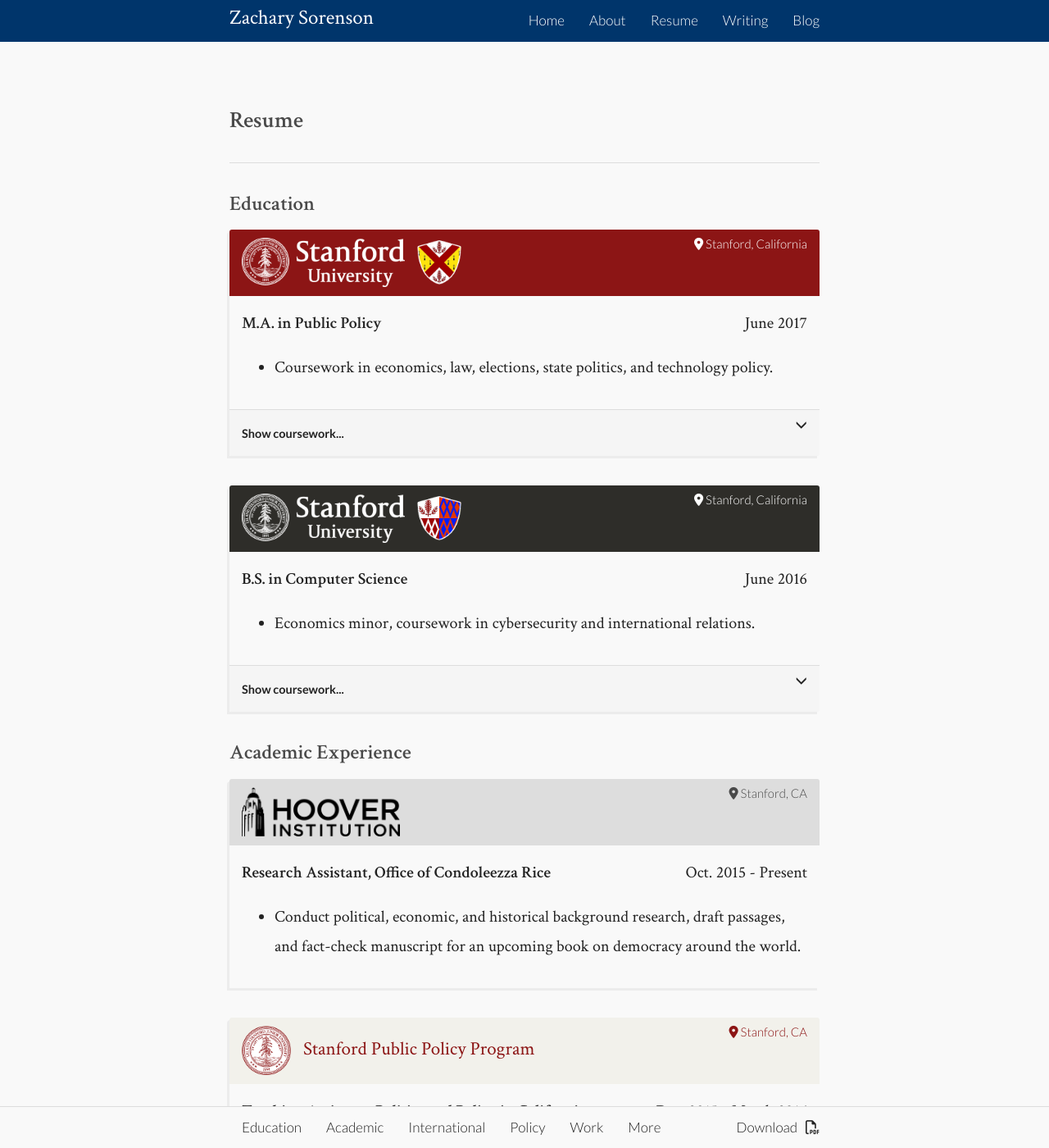
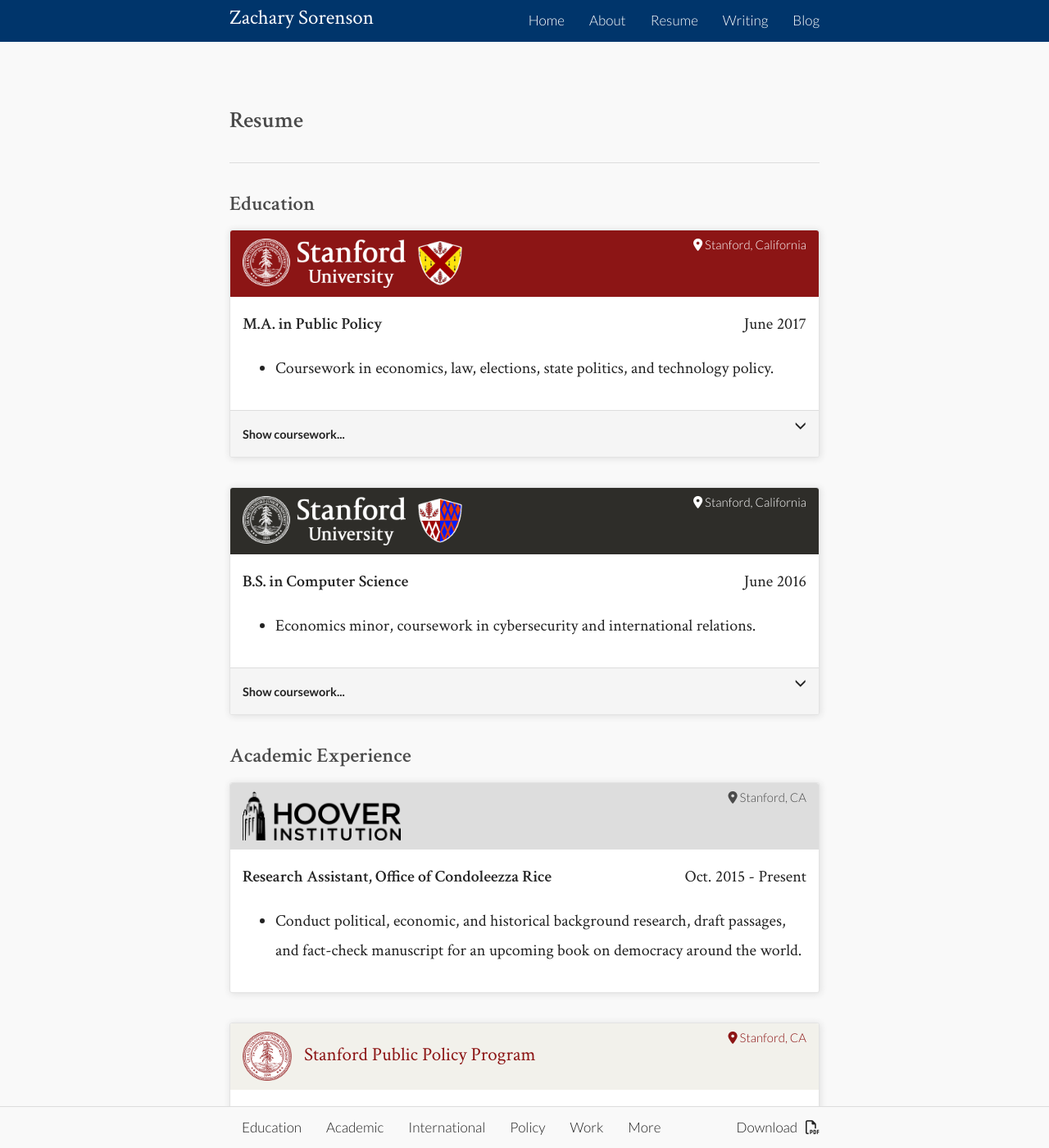
Before and after one commit to zwsorenson/zwsorenson.github.io, a Jekyll site: the page built from resume/index.html, in a window 1280 px wide and 1400 px high. Shown: the whole window at 82% size. Built offline with Jekyll 4.4.1, drawn with Linux system fonts in a browser that asks for light colours; nearby versions of some CDN libraries; comment, search, counter and statistics services are not loaded.

Commit message:
made resume and front page styles match

```diff
--- a/_sass/bootstrap/_panels.scss
+++ b/_sass/bootstrap/_panels.scss
@@ -294,12 +294,8 @@
 .panel-resume,
 .panel-primary .panel-resume,
 .panel-default .panel-resume {
-    border: 0px;
-    @include box-shadow(-3px 3px 0px rgba(0,0,0,.05));
-
-    .panel-body {
-    }
-
-    border-bottom-left-radius: 0px;
-    border-bottom-right-radius: 0px;
+    background-color: #fff;
+    border: 1px solid $well-border;
+    border-radius: $border-radius-small;
+    @include box-shadow(1px 1px 8px $gray-light);
 }
--- a/_sass/bootstrap/_wells.scss
+++ b/_sass/bootstrap/_wells.scss
@@ -26,7 +26,7 @@
     background-color: #fff;
     border: 1px solid $well-border;
     border-radius: $border-radius-small;
-    @include box-shadow(1px 1px 1px $gray-light);
+    @include box-shadow(1px 1px 8px $gray-light);
     blockquote {
         border-color: #ddd;
         border-color: rgba(0,0,0,.15);
--- a/resume/index.html
+++ b/resume/index.html
@@ -45,7 +45,7 @@
 {% for sch_hash in site.data.education %}
 {% assign school = sch_hash[1] %}
 
-<div class="panel panel-resume panel-default" style="{% if school.bg-color %}border-color: #{{school.bg-color}};{% endif %}">
+<div class="panel panel-resume panel-default">
 
     <div class="panel-heading" style="{% if school.bg-color %}background-color: #{{school.bg-color}}; border-color: #{{school.bg-color}};{% endif %}{% if school.bg-image %}background-image: url({{school.bg-image.url}}); {{school.bg-image.style}}{% endif %}">
         <h3 class="panel-title" style="{% if school.text-color %} color: #{{school.text-color}};{% endif %}">
@@ -94,7 +94,7 @@
 
     {% for job_hash in category %}
     {% assign job = job_hash[1] %}
-    <div class="panel panel-resume panel-default" style="{% if job.bg-color %}border-color: #{{job.bg-color}};{% endif %}">
+    <div class="panel panel-resume panel-default">
 
         <div class="panel-heading" style="{% if job.bg-color %}background-color: #{{job.bg-color}}; border-color: #{{job.bg-color}};{% endif %}{% if job.bg-image %}background-image: url({{job.bg-image.url}}); {{job.bg-image.style}}{% endif %}">
             <h3 class="panel-title" style="{% if job.text-color %} color: #{{job.text-color}};{% endif %}">
```
